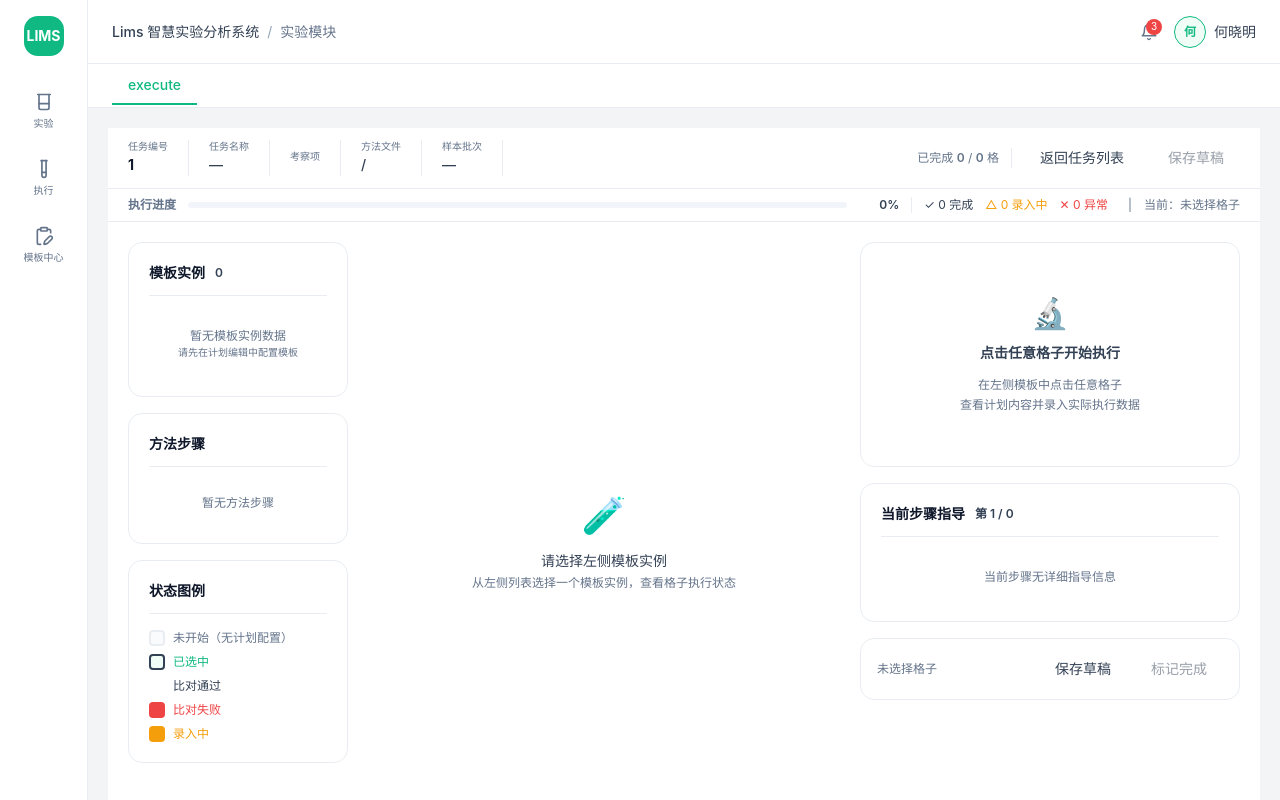
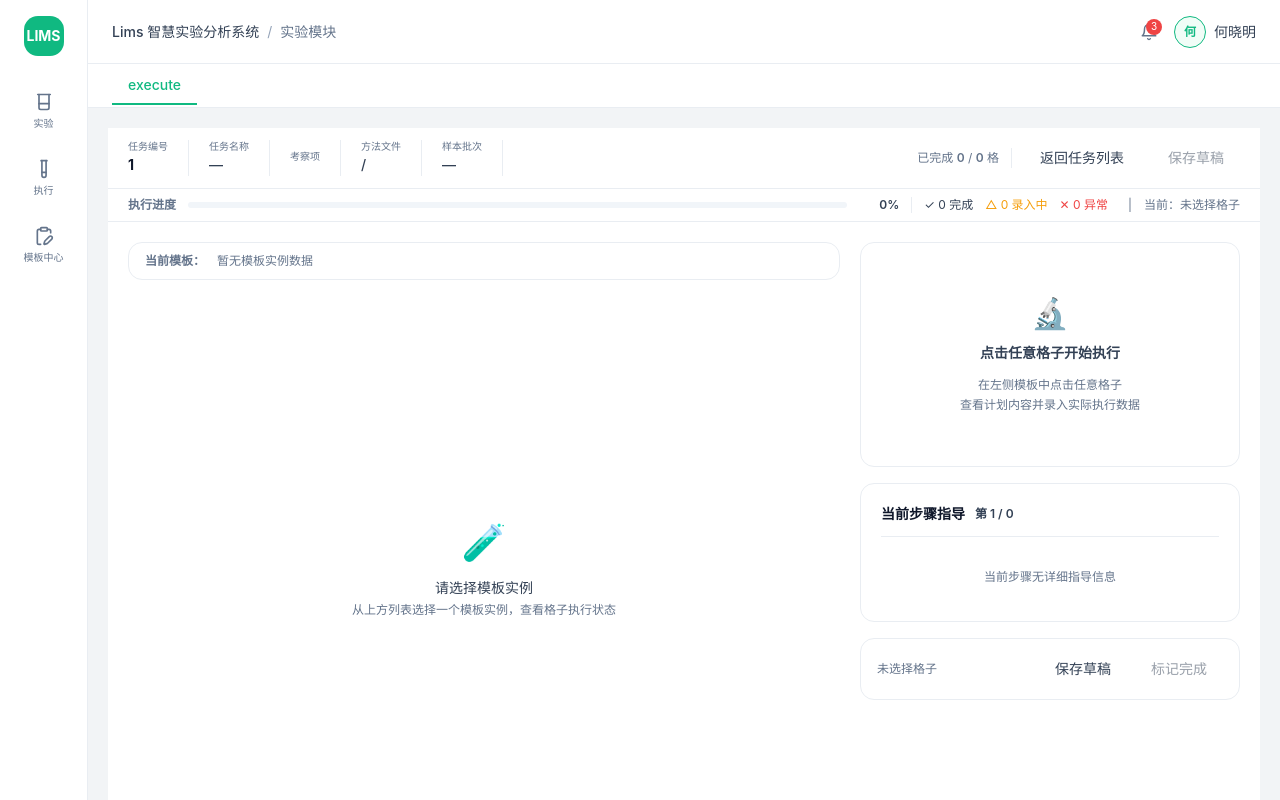
Before and after one commit to caozhi482-code/shengwufenxi, a Vue app: page /experiments/sheets/1/execute in a window 1280 px wide. Built offline with nearby package versions, Linux system fonts and the light colour scheme.

Commit message:
refactor(execute): 重构布局，模板选择移至顶部，主表格居中展示

```diff
--- a/src/pages/experiments/execute-step.vue
+++ b/src/pages/experiments/execute-step.vue
@@ -72,103 +72,31 @@
 
     <!-- 主工作区 -->
     <div class="flex-1 flex gap-5 p-5 overflow-hidden">
-      <!-- 左侧：导航 -->
-      <aside class="w-[220px] shrink-0 flex flex-col gap-4 overflow-y-auto">
-        <!-- 模板实例列表 -->
-        <BaseCard>
-          <template #header>
-            <div class="flex items-center justify-between">
-              <span class="text-sm font-bold text-[--foreground]">模板实例</span>
-              <BaseTag :label="`${workspaceForms.length}`" tone="info" />
-            </div>
-          </template>
-          <div class="space-y-1.5">
-            <div
-              v-for="(form, fi) in workspaceForms"
-              :key="form.instanceId"
-              class="rounded-lg border px-3 py-2.5 cursor-pointer transition-all"
+      <!-- 中间：模板格子工作区 -->
+      <div class="flex-1 flex flex-col gap-4 overflow-y-auto min-h-0">
+        <!-- 模板实例选择栏 -->
+        <div class="bg-white border border-[--border] rounded-[--radius-lg] shadow-[var(--shadow-card)] px-4 py-2.5 shrink-0">
+          <div class="flex items-center gap-3 overflow-x-auto">
+            <span class="text-xs font-semibold text-[--muted-foreground] whitespace-nowrap shrink-0">当前模板：</span>
+            <div v-for="(form, fi) in workspaceForms" :key="form.instanceId"
+              class="flex items-center gap-2 px-3 py-1.5 rounded-lg border cursor-pointer transition-all shrink-0"
               :class="activeFormIndex === fi ? 'border-[--primary] bg-[--primary-soft]' : 'border-[--border] hover:border-[--primary-border]'"
               @click="activeFormIndex = fi"
             >
-              <div class="flex items-center justify-between mb-1">
-                <span class="text-xs font-medium text-[--text-main] truncate flex-1">{{ form.template?.templateName ?? '模板实例' }}</span>
-                <BaseTag :label="form.template?.previewMode === 'plate' ? '孔板' : '表格'" tone="neutral" />
-              </div>
-              <div class="text-[10px] text-[--muted-foreground] font-mono">{{ form.instanceId.slice(-10) }}</div>
-              <div class="flex items-center gap-2 mt-1.5">
-                <span class="text-[10px] text-[--success]">✓ {{ formCellCompletedCount(form) }}</span>
-                <span class="text-[10px] text-[--danger]">✕ {{ formCellFailedCount(form) }}</span>
-                <span class="text-[10px] text-[--muted-foreground]">共 {{ totalCellsInForm(form) }} 格</span>
-              </div>
+              <span class="text-xs font-medium text-[--text-main]">{{ form.template?.templateName ?? '模板' }}</span>
+              <span class="text-[10px] text-[--muted-foreground] font-mono">{{ form.instanceId.slice(-8) }}</span>
+              <BaseTag :label="form.template?.previewMode === 'plate' ? '孔板' : '表格'" tone="neutral" />
             </div>
-            <div v-if="workspaceForms.length === 0" class="text-xs text-[--muted-foreground] text-center py-4">
-              暂无模板实例数据<br /><span class="text-[10px]">请先在计划编辑中配置模板</span>
-            </div>
+            <div v-if="workspaceForms.length === 0" class="text-xs text-[--muted-foreground]">暂无模板实例数据</div>
           </div>
-        </BaseCard>
+        </div>
 
-        <!-- 方法步骤导航 -->
-        <BaseCard>
-          <template #header>
-            <span class="text-sm font-bold text-[--foreground]">方法步骤</span>
-          </template>
-          <div class="space-y-1.5 max-h-[280px] overflow-y-auto">
-            <div
-              v-for="(step, i) in methodSteps"
-              :key="step.id"
-              :class="['p-2.5 rounded-lg border cursor-pointer transition-all',
-                activeStepIndex === i ? 'border-[--primary] bg-[--primary-soft]' : 'border-[--border] hover:border-[--primary-border]']"
-              @click="activeStepIndex = i"
-            >
-              <div class="flex items-center gap-2 mb-1">
-                <span class="w-5 h-5 rounded-full bg-[--primary] text-white text-[10px] font-bold flex items-center justify-center shrink-0">{{ i + 1 }}</span>
-                <span class="text-xs font-semibold text-[--text-main] truncate">{{ step.action.slice(0, 18) }}{{ step.action.length > 18 ? '…' : '' }}</span>
-              </div>
-              <div v-if="step.expected.length" class="text-[10px] text-[--warning] ml-7">
-                {{ step.expected.map(e => `${e.value}${e.unit}`).join('、') }}
-              </div>
-            </div>
-            <div v-if="methodSteps.length === 0" class="text-xs text-[--muted-foreground] text-center py-3">
-              暂无方法步骤
-            </div>
-          </div>
-        </BaseCard>
-
-        <!-- 状态图例 -->
-        <BaseCard>
-          <template #header><span class="text-sm font-bold text-[--foreground]">状态图例</span></template>
-          <div class="space-y-2 text-xs">
-            <div class="flex items-center gap-2">
-              <div class="w-4 h-4 rounded border-2 border-[--border] bg-[--surface-muted] shrink-0" />
-              <span class="text-[--muted-foreground]">未开始（无计划配置）</span>
-            </div>
-            <div class="flex items-center gap-2">
-              <div class="w-4 h-4 rounded border-2 border-[--primary-border] bg-[--primary-soft] shrink-0" />
-              <span class="text-[--primary]">已选中</span>
-            </div>
-            <div class="flex items-center gap-2">
-              <div class="w-4 h-4 rounded bg-[--success] shrink-0" />
-              <span class="text-[--success]">比对通过</span>
-            </div>
-            <div class="flex items-center gap-2">
-              <div class="w-4 h-4 rounded bg-[--danger] shrink-0" />
-              <span class="text-[--danger]">比对失败</span>
-            </div>
-            <div class="flex items-center gap-2">
-              <div class="w-4 h-4 rounded bg-[--warning] shrink-0" />
-              <span class="text-[--warning]">录入中</span>
-            </div>
-          </div>
-        </BaseCard>
-      </aside>
-
-      <!-- 中间：模板格子工作区 -->
-      <main class="flex-1 overflow-y-auto">
+        <div class="flex-1 overflow-y-auto min-h-0">
         <div v-if="!activeForm" class="h-full flex items-center justify-center">
           <div class="text-center">
             <div class="text-4xl mb-4">🧪</div>
-            <div class="text-sm font-medium text-[--text-main]">请选择左侧模板实例</div>
-            <div class="text-xs text-[--muted-foreground] mt-1">从左侧列表选择一个模板实例，查看格子执行状态</div>
+            <div class="text-sm font-medium text-[--text-main]">请选择模板实例</div>
+            <div class="text-xs text-[--muted-foreground] mt-1">从上方列表选择一个模板实例，查看格子执行状态</div>
           </div>
         </div>
         <div v-else-if="activeForm.template?.previewMode === 'plate'" class="h-full flex flex-col">
@@ -219,9 +147,10 @@
             <div class="text-xs text-[--muted-foreground]">请先确认计划端已保存模板实例数据</div>
           </div>
         </div>
-      </main>
+        </div>
+      </div>
 
-        <!-- 右侧：执行详情面板 -->
+      <!-- 右侧：执行详情面板 -->
       <aside class="w-[380px] shrink-0 flex flex-col gap-4 overflow-y-auto">
         <!-- 当前格子信息 -->
         <BaseCard v-if="selectedCell">
```
